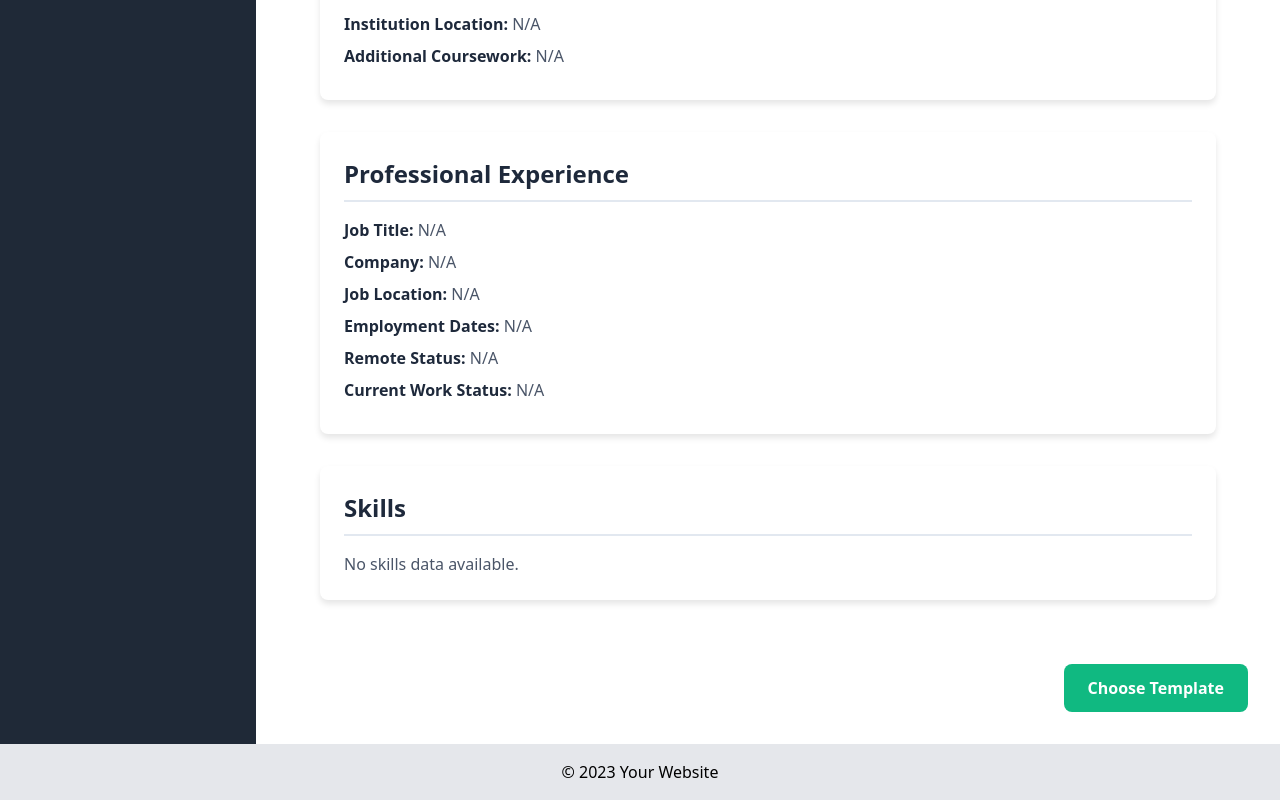
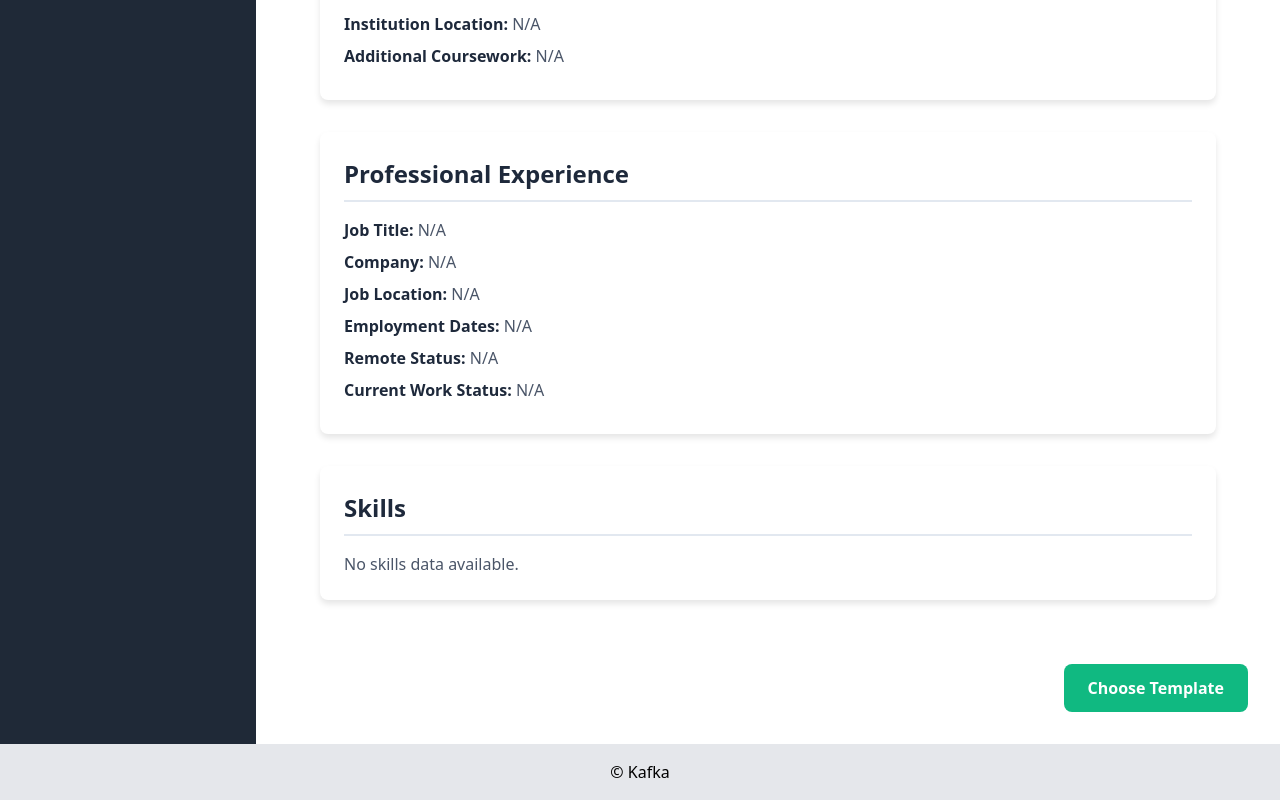
Before and after one commit to Abdul-Mumeet-Pathan/CSE_412, a website: page Lab02/Cv_Builder/page5.html in a window 1280 px wide. Shown: the part 660-1460 px from the top of the page. Drawn offline with nearby package versions, Linux system fonts and the light colour scheme.

Commit message:
footer corrected

```diff
--- a/Lab02/Cv_Builder/page5.html
+++ b/Lab02/Cv_Builder/page5.html
@@ -235,7 +235,7 @@
   </div>
 
   <footer class="bg-gray-200 p-4 text-center">
-    <p>&copy; 2023 Your Website</p>
+    <p>&copy; Kafka</p>
   </footer>
 
   <script src="/Scripts/script5.js"></script>
```
